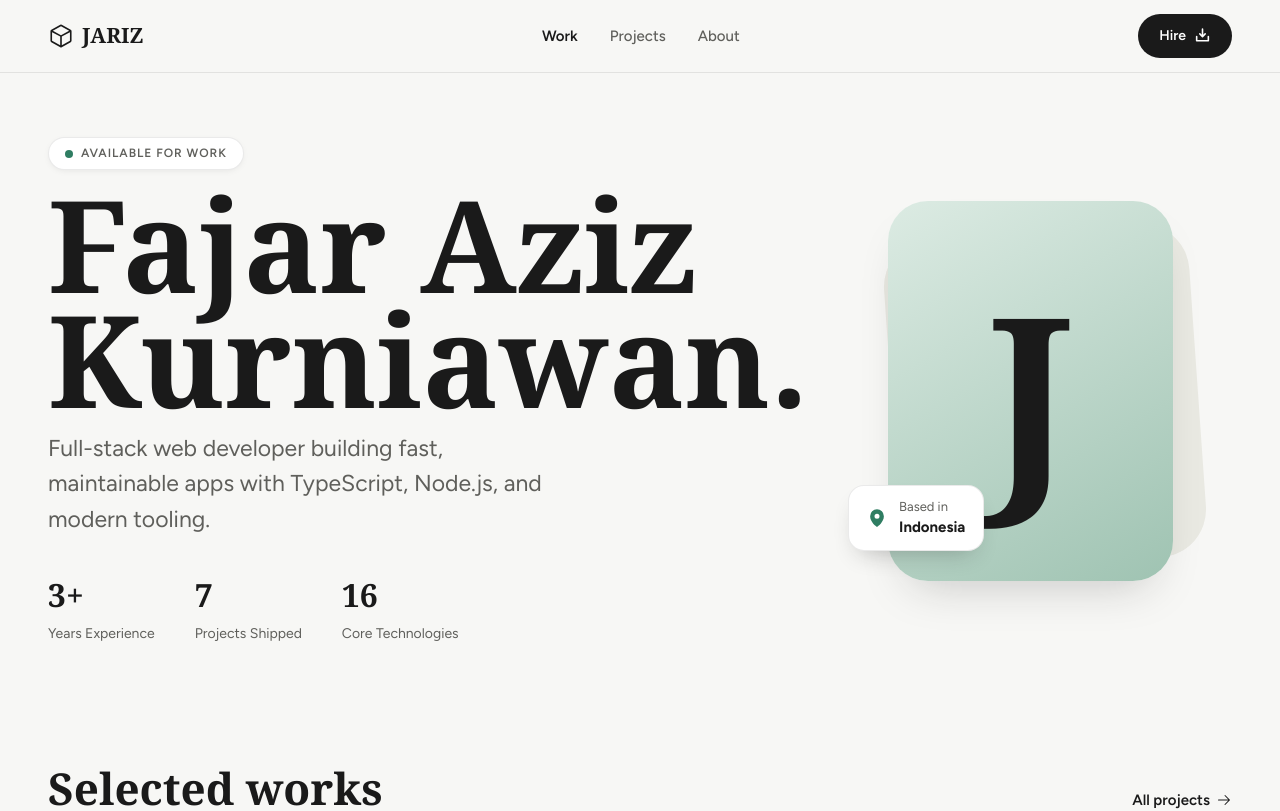
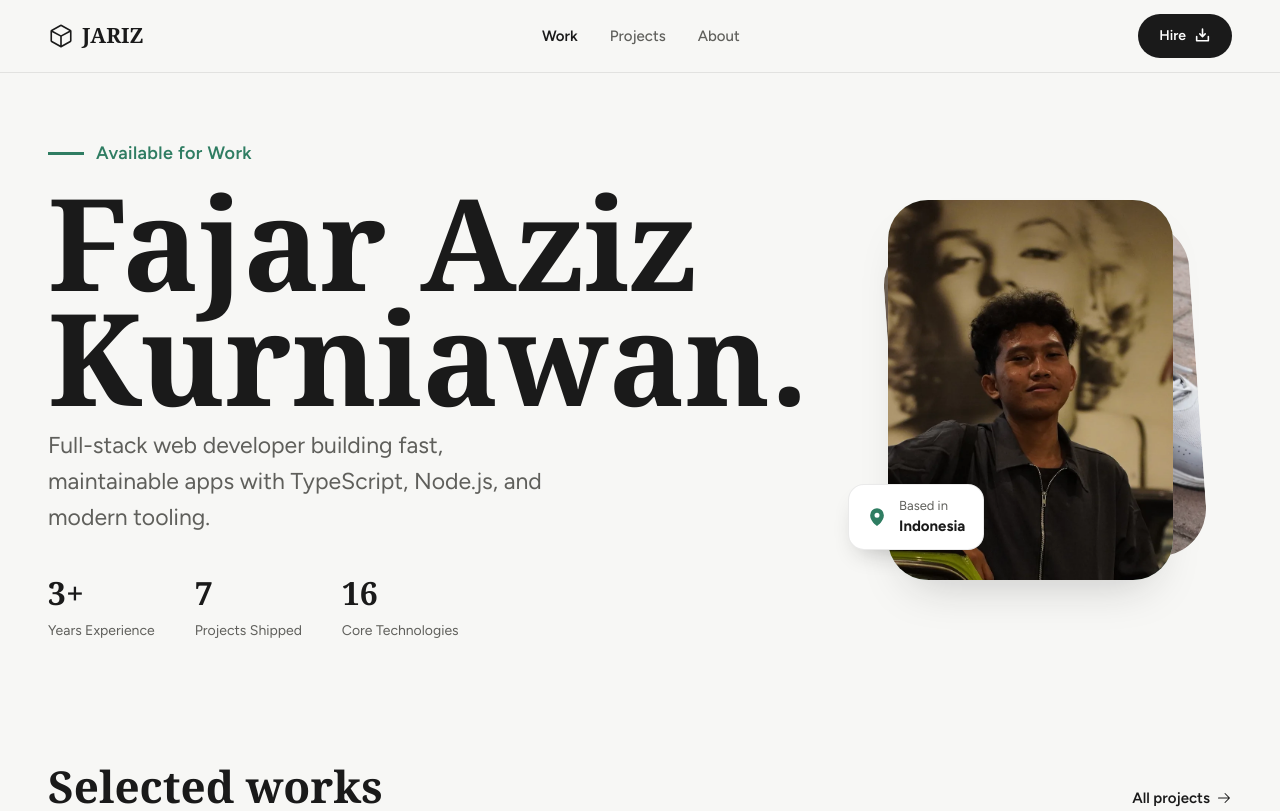
Before and after one commit to J-yriz/portofolio, a React (Vite) app: page / in a window 1280 px wide. Shown: the top 811 px of the page. Built offline with nearby package versions, Linux system fonts and the light colour scheme; a web font is replaced by a local one.

Commit message:
feat: add portrait hero, editorial availability kicker, simplify categories

```diff
--- a/src/components/Footer.css
+++ b/src/components/Footer.css
@@ -10,19 +10,19 @@
 .footer-eyebrow {
   display: inline-flex;
   align-items: center;
-  gap: 10px;
-  font-size: 13px;
+  gap: 12px;
+  font-size: 16px;
   font-weight: 600;
-  letter-spacing: 0.12em;
-  text-transform: uppercase;
+  letter-spacing: 0.02em;
   color: #a9b3ad;
 }
 
-.footer-pulse {
-  width: 9px;
-  height: 9px;
-  border-radius: 50%;
+.footer-eyebrow::before {
+  content: '';
+  width: 32px;
+  height: 3px;
   background: #4ade80;
+  flex-shrink: 0;
 }
 
 .footer-grid {
@@ -33,7 +33,7 @@
 
 .footer-title {
   font-size: clamp(40px, 6vw, 76px);
-  max-width: 12ch;
+  max-width: 13ch;
   color: #f2f2ef;
 }
 
--- a/src/components/Footer.tsx
+++ b/src/components/Footer.tsx
@@ -9,10 +9,7 @@ export function Footer() {
   return (
     <footer className="footer">
       <div className="container">
-        <p className="footer-eyebrow">
-          <span className="footer-pulse" aria-hidden />
-          {site.availability}
-        </p>
+        <p className="footer-eyebrow">{site.availability}</p>
         <div className="footer-grid">
           <div>
             <h2 className="footer-title">
--- a/src/data/projects.ts
+++ b/src/data/projects.ts
@@ -5,14 +5,11 @@
    Leave empty to render a monogram tile instead.
    `category` drives the filter on the Projects page. */
 
-export type ProjectCategory = 'web' | 'backend' | 'bot' | 'site' | 'opensource'
+export type ProjectCategory = 'web' | 'opensource'
 
 export const projectCategories: { value: ProjectCategory | 'all'; label: string }[] = [
   { value: 'all', label: 'All' },
   { value: 'web', label: 'Web Apps' },
-  { value: 'backend', label: 'Backend & APIs' },
-  { value: 'bot', label: 'Bots' },
-  { value: 'site', label: 'Websites' },
   { value: 'opensource', label: 'Open Source' },
 ]
 
@@ -79,7 +76,7 @@ export const projects: Project[] = [
   {
     name: 'Nezon Portfolio',
     year: '2023',
-    category: 'site',
+    category: 'web',
     categoryLabel: 'Portfolio',
     description:
       'Portfolio website built for Nezon. Next.js with TypeScript and Tailwind CSS.',
--- a/src/data/site.ts
+++ b/src/data/site.ts
@@ -10,6 +10,9 @@ export const site = {
   brand: 'JARIZ',
   roles: ['Website Developer', 'Full-Stack Developer', 'Freelancer'],
   location: 'Indonesia',
+  portrait: '/images/portrait-front.webp',
+  portraitAlt: 'Portrait of Fajar Aziz Kurniawan',
+  portraitBackdrop: '/images/portrait-backdrop.webp',
   email: 'jrzfjr5@gmail.com',
   cv: '/docs/CV_FAJAR_AZIZ_KURNIAWAN.pdf',
   cvFilename: 'CV_Fajar_Aziz_Kurniawan.pdf',
--- a/src/index.css
+++ b/src/index.css
@@ -189,27 +189,22 @@ img {
   border-color: var(--ink);
 }
 
-/* Status chip (availability badge) */
-.pill {
+/* Availability kicker — editorial rule + plain text, no pill / dot / shadow */
+.hero-kicker {
   display: inline-flex;
   align-items: center;
-  gap: 8px;
-  padding: 6px 16px;
-  border-radius: var(--radius-pill);
-  background: var(--card);
-  border: 1px solid var(--line);
-  font-size: 12px;
+  gap: 12px;
+  margin: 0;
+  font-size: 18px;
   font-weight: 600;
-  letter-spacing: 0.08em;
-  text-transform: uppercase;
-  color: var(--muted);
-  box-shadow: 0 2px 8px -4px rgba(26, 26, 26, 0.15);
+  letter-spacing: 0.02em;
+  color: var(--pine);
 }
 
-.pill .dot {
-  width: 8px;
-  height: 8px;
-  border-radius: 50%;
+.hero-kicker::before {
+  content: '';
+  width: 36px;
+  height: 3px;
   background: var(--pine);
   flex-shrink: 0;
 }
--- a/src/routes/home.css
+++ b/src/routes/home.css
@@ -135,6 +135,13 @@ section h2 {
   background: #e9e9e2;
   border-radius: 48px;
   transform: rotate(-4deg);
+  overflow: hidden;
+}
+
+.hero-backdrop img {
+  width: 100%;
+  height: 100%;
+  object-fit: cover;
 }
 
 .hero-mono {
@@ -147,6 +154,13 @@ section h2 {
   align-items: center;
   justify-content: center;
   box-shadow: var(--shadow-card);
+  overflow: hidden;
+}
+
+.hero-mono img {
+  width: 100%;
+  height: 100%;
+  object-fit: cover;
 }
 
 .hero-mono span {
--- a/src/routes/index.tsx
+++ b/src/routes/index.tsx
@@ -21,10 +21,7 @@ function HomePage() {
       {/* Hero */}
       <section className="container hero">
         <div className="hero-copy">
-          <p className="pill">
-            <span className="dot" aria-hidden />
-            {site.availability}
-          </p>
+          <p className="hero-kicker">{site.availability}</p>
           <h1 className="hero-title">
             Fajar Aziz
             Kurniawan.
@@ -43,10 +40,22 @@ function HomePage() {
           </dl>
         </div>
 
-        <div className="hero-visual" aria-hidden>
-          <div className="hero-backdrop" />
+        <div className="hero-visual">
+          <div className="hero-backdrop" aria-hidden>
+            {site.portraitBackdrop && (
+              <img src={site.portraitBackdrop} alt="" loading="lazy" />
+            )}
+          </div>
           <div className="hero-mono">
-            <span>J</span>
+            {site.portrait ? (
+              <img
+                src={site.portrait}
+                alt={site.portraitAlt}
+                fetchPriority="high"
+              />
+            ) : (
+              <span aria-hidden>J</span>
+            )}
           </div>
           <div className="hero-badge">
             <MapPin size={20} weight="fill" />
```
Also changed, not shown: public/images/portrait-backdrop.webp (added), public/images/portrait-front.webp (added).
